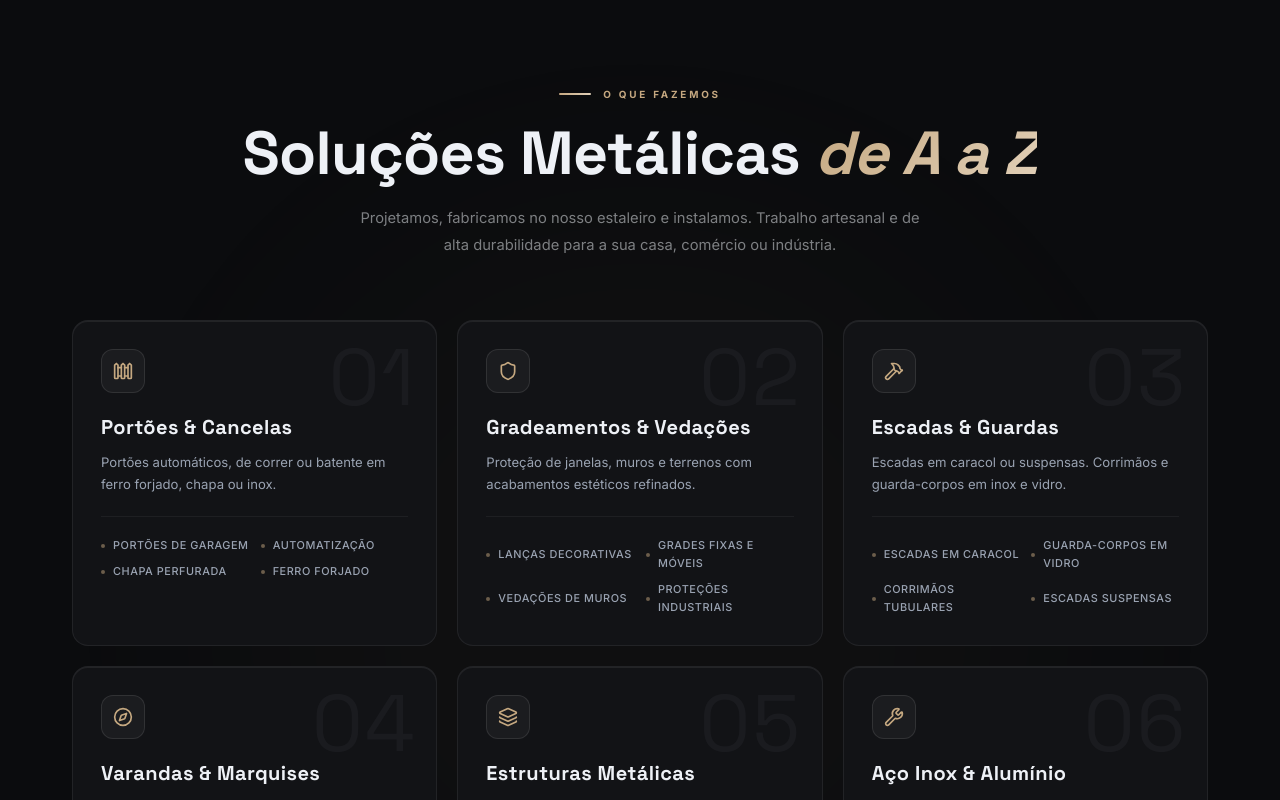
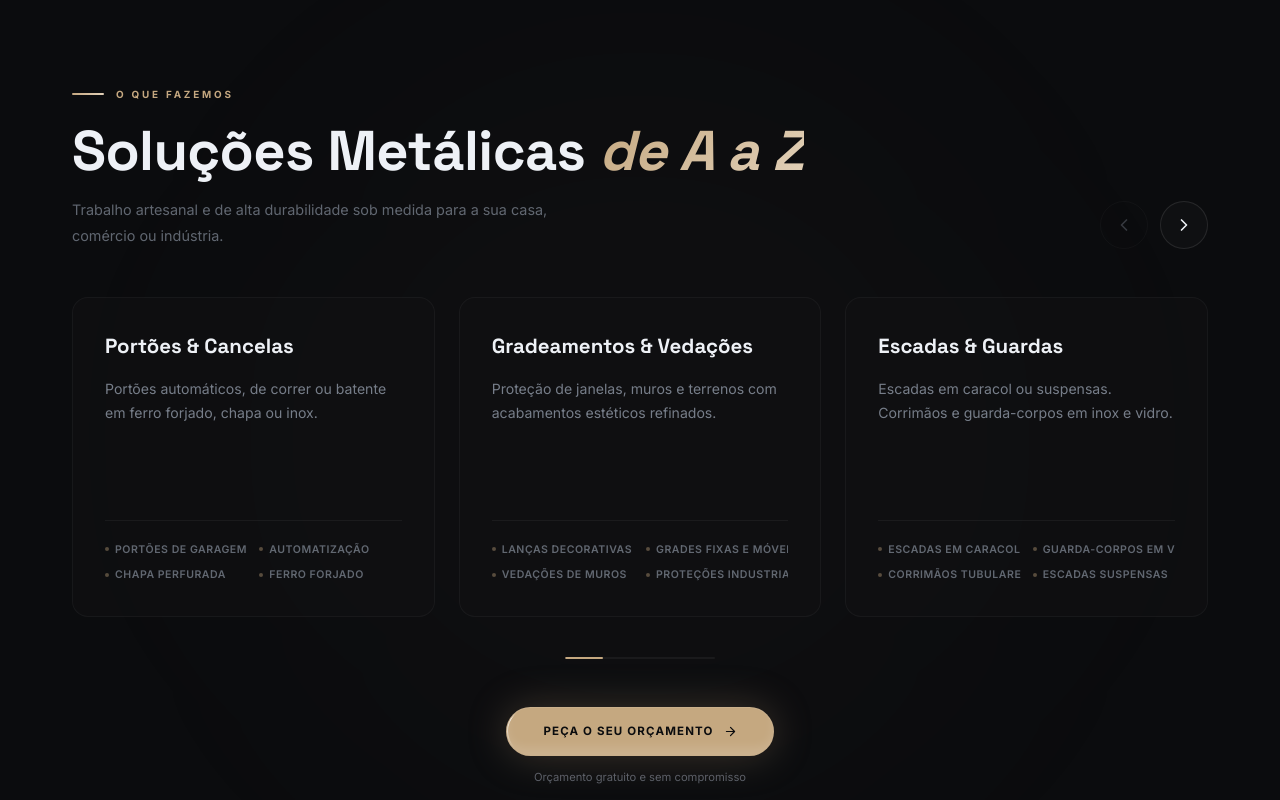
Before and after one commit to mendesrui19/SilvaePino_Serralharia, a React (Vite) app: page / in a window 1280 px wide. Shown: the part 1740-2540 px from the top of the page. Built offline with nearby package versions, Linux system fonts and the light colour scheme.

Commit message:
feat: transform Services into carousel and design professional minimalist cards

```diff
--- a/src/components/sections/Services.tsx
+++ b/src/components/sections/Services.tsx
@@ -1,15 +1,13 @@
-import React, { useCallback } from "react";
-import { motion, useMotionTemplate, useMotionValue } from "framer-motion";
+import { useState, useEffect, useRef } from "react";
+import { motion } from "framer-motion";
+import { ChevronLeft, ChevronRight } from "lucide-react";
 import { ShimmerButton } from "../ui/shimmer-button";
-import { Fence, Shield, Hammer, Compass, Layers, Wrench } from "lucide-react";
 
 interface ServiceItem {
   id: string;
   title: string;
   desc: string;
   details: string[];
-  icon: React.ComponentType<any>;
-  color: string;
 }
 
 const services: ServiceItem[] = [
@@ -18,150 +16,185 @@ const services: ServiceItem[] = [
     title: "Portões & Cancelas",
     desc: "Portões automáticos, de correr ou batente em ferro forjado, chapa ou inox.",
     details: ["Portões de garagem", "Automatização", "Chapa perfurada", "Ferro forjado"],
-    icon: Fence,
-    color: "rgba(255,106,43,0.12)",
   },
   {
     id: "02",
     title: "Gradeamentos & Vedações",
     desc: "Proteção de janelas, muros e terrenos com acabamentos estéticos refinados.",
     details: ["Lanças decorativas", "Grades fixas e móveis", "Vedações de muros", "Proteções industriais"],
-    icon: Shield,
-    color: "rgba(255,106,43,0.10)",
   },
   {
     id: "03",
     title: "Escadas & Guardas",
     desc: "Escadas em caracol ou suspensas. Corrimãos e guarda-corpos em inox e vidro.",
     details: ["Escadas em caracol", "Guarda-corpos em vidro", "Corrimãos tubulares", "Escadas suspensas"],
-    icon: Hammer,
-    color: "rgba(255,179,71,0.10)",
   },
   {
     id: "04",
     title: "Varandas & Marquises",
     desc: "Estruturas completas para varandas e fechos de marquise com isolamento acústico.",
     details: ["Marquises térmicas", "Alumínio lacado", "Vidro duplo", "Caixilharias"],
-    icon: Compass,
-    color: "rgba(57,224,255,0.08)",
   },
   {
     id: "05",
     title: "Estruturas Metálicas",
     desc: "Telheiros, alpendres, asnas, pilares e pavimentos sandwich de fabrico integral.",
     details: ["Coberturas sandwich", "Alpendres e telheiros", "Asnas e vigas", "Pavilhões industriais"],
-    icon: Layers,
-    color: "rgba(255,106,43,0.08)",
   },
   {
     id: "06",
     title: "Aço Inox & Alumínio",
     desc: "Mobiliário, letras e artefactos personalizados para fins residenciais ou comerciais.",
     details: ["Letras e símbolos", "Mesas em inox", "Mobiliário comercial", "Artefactos sob medida"],
-    icon: Wrench,
-    color: "rgba(255,179,71,0.08)",
   },
 ];
 
-function ServiceCard({ service, index }: { service: ServiceItem; index: number }) {
-  const mouseX = useMotionValue(-200);
-  const mouseY = useMotionValue(-200);
+export function Services() {
+  const [currentIndex, setCurrentIndex] = useState(0);
+  const [visibleCards, setVisibleCards] = useState(3);
+  const containerRef = useRef<HTMLDivElement>(null);
 
-  const handleMouseMove = useCallback(
-    (e: React.MouseEvent<HTMLDivElement>) => {
-      const { left, top } = e.currentTarget.getBoundingClientRect();
-      mouseX.set(e.clientX - left);
-      mouseY.set(e.clientY - top);
-    },
-    [mouseX, mouseY]
+  // Responsive visible cards count
+  useEffect(() => {
+    const handleResize = () => {
+      if (window.innerWidth < 640) {
+        setVisibleCards(1);
+      } else if (window.innerWidth < 1024) {
+        setVisibleCards(2);
+      } else {
+        setVisibleCards(3);
+      }
+    };
+
+    handleResize();
+    window.addEventListener("resize", handleResize);
+    return () => window.removeEventListener("resize", handleResize);
+  }, []);
+
+  // Ensure currentIndex stays in bounds if visibleCards changes
+  useEffect(() => {
+    const maxIndex = services.length - visibleCards;
+    if (currentIndex > maxIndex) {
+      setCurrentIndex(Math.max(0, maxIndex));
+    }
+  }, [visibleCards, currentIndex]);
+
+  const nextSlide = () => {
+    setCurrentIndex((prev) =>
+      prev < services.length - visibleCards ? prev + 1 : prev
     );
+  };
 
-  const handleMouseLeave = useCallback(() => {
-    mouseX.set(-200);
-    mouseY.set(-200);
-  }, [mouseX, mouseY]);
+  const prevSlide = () => {
+    setCurrentIndex((prev) => (prev > 0 ? prev - 1 : prev));
+  };
 
-  const Icon = service.icon;
+  const maxIndex = services.length - visibleCards;
 
   return (
-    <motion.div
-      initial={{ opacity: 0, y: 30 }}
-      whileInView={{ opacity: 1, y: 0 }}
-      viewport={{ once: true, margin: "-60px" }}
-      transition={{ duration: 0.5, delay: index * 0.08 }}
-      onMouseMove={handleMouseMove}
-      onMouseLeave={handleMouseLeave}
-      className="group relative flex flex-col p-7 rounded-2xl bg-bg-sec border border-white/[0.07] overflow-hidden transition-all duration-400 hover:border-accent/35 hover:-translate-y-2 hover:shadow-[0_20px_60px_rgba(0,0,0,0.5)] cursor-default inset-highlight"
-    >
-      {/* Spotlight */}
-      <motion.div
-        className="pointer-events-none absolute -inset-px rounded-2xl opacity-0 transition-opacity duration-300 group-hover:opacity-100"
-        style={{
-          background: useMotionTemplate`
-            radial-gradient(220px circle at ${mouseX}px ${mouseY}px, rgba(255, 106, 43, 0.1), transparent 100%)
-          `,
-        }}
-      />
+    <section id="servicos" className="py-[110px] bg-bg-base overflow-hidden relative border-t border-white/[0.04]">
+      {/* Background accent */}
+      <div className="absolute top-1/2 left-1/2 -translate-x-1/2 -translate-y-1/2 w-[800px] h-[800px] bg-accent/[0.02] rounded-full blur-[130px] pointer-events-none" />
 
-      {/* Number */}
-      <span className="svc-num">{service.id}</span>
+      <div className="container max-w-[1200px] mx-auto px-5 md:px-8 relative z-10">
 
-      {/* Icon container */}
-      <div className="relative z-10 w-11 h-11 rounded-xl bg-white/[0.04] border border-white/10 flex items-center justify-center text-accent mb-5 group-hover:bg-gradient-to-br group-hover:from-accent2 group-hover:to-accent group-hover:text-bg-base group-hover:border-transparent group-hover:shadow-[0_0_24px_rgba(255,106,43,0.4)] transition-all duration-300">
-        <Icon className="w-5 h-5" />
+        {/* Header with Nav arrows */}
+        <div className="flex flex-col md:flex-row md:items-end justify-between mb-12 gap-6">
+          <div>
+            <div className="section-tag">O que fazemos</div>
+            <h2 className="font-display text-[clamp(2.2rem,5vw,3.5rem)] leading-[1.05] font-bold tracking-[-0.01em]">
+              Soluções Metálicas <span className="gradient-text italic">de A a Z</span>
+            </h2>
+            <p className="mt-4 text-dim/60 text-[0.9rem] leading-[1.8] max-w-[500px]">
+              Trabalho artesanal e de alta durabilidade sob medida para a sua casa, comércio ou indústria.
+            </p>
           </div>
 
-      <div className="relative z-10">
-        <h3 className="svc-name group-hover:text-accent transition-colors duration-300">{service.title}</h3>
-        <p className="svc-desc mb-5">{service.desc}</p>
+          {/* Navigation Controls */}
+          <div className="flex items-center gap-3 self-start md:self-end">
+            <button
+              onClick={prevSlide}
+              disabled={currentIndex === 0}
+              className={`w-12 h-12 rounded-full border border-white/10 flex items-center justify-center transition-all ${
+                currentIndex === 0
+                  ? "opacity-30 cursor-not-allowed text-dim"
+                  : "text-white hover:border-accent hover:text-accent cursor-pointer bg-white/[0.02]"
+              }`}
+              aria-label="Anterior"
+            >
+              <ChevronLeft className="w-5 h-5" />
+            </button>
+            <button
+              onClick={nextSlide}
+              disabled={currentIndex >= maxIndex}
+              className={`w-12 h-12 rounded-full border border-white/10 flex items-center justify-center transition-all ${
+                currentIndex >= maxIndex
+                  ? "opacity-30 cursor-not-allowed text-dim"
+                  : "text-white hover:border-accent hover:text-accent cursor-pointer bg-white/[0.02]"
+              }`}
+              aria-label="Seguinte"
+            >
+              <ChevronRight className="w-5 h-5" />
+            </button>
+          </div>
+        </div>
 
-        {/* Divider */}
-        <div className="w-full h-px bg-white/[0.05] mb-5 group-hover:bg-accent/20 transition-colors duration-300" />
+        {/* Carousel Container */}
+        <div className="relative overflow-hidden w-full" ref={containerRef}>
+          <motion.div
+            className="flex gap-6 w-full"
+            animate={{ x: `calc(-${currentIndex * (100 / visibleCards)}% - ${currentIndex * 16}px)` }}
+            transition={{ type: "spring", stiffness: 220, damping: 26 }}
+          >
+            {services.map((service) => (
+              <div
+                key={service.id}
+                style={{ width: `calc((100% - ${(visibleCards - 1) * 24}px) / ${visibleCards})` }}
+                className="shrink-0"
+              >
+                <div className="group relative flex flex-col p-8 rounded-2xl bg-bg-sec/45 border border-white/[0.04] transition-all duration-300 hover:border-accent/30 hover:bg-bg-sec/70 h-[320px] justify-between">
 
-        {/* Details */}
-        <ul className="grid grid-cols-2 gap-y-2 gap-x-3 text-[0.68rem] text-dim font-medium uppercase tracking-wider">
+                  {/* Decorative golden accent top line on hover */}
+                  <div className="absolute top-0 left-8 right-8 h-[2px] bg-gradient-to-r from-transparent via-accent/40 to-transparent scale-x-0 group-hover:scale-x-100 transition-transform duration-500 rounded-full" />
+
+                  <div className="flex flex-col">
+                    <h3 className="font-display text-[1.28rem] font-bold text-white group-hover:text-accent transition-colors duration-300 mb-3.5">
+                      {service.title}
+                    </h3>
+                    <p className="text-[0.88rem] text-dim/75 leading-[1.7] font-body font-normal">
+                      {service.desc}
+                    </p>
+                  </div>
+
+                  <div>
+                    {/* Minimal divider */}
+                    <div className="w-full h-px bg-white/[0.05] mb-5 group-hover:bg-accent/10 transition-colors duration-300" />
+
+                    {/* Details list */}
+                    <ul className="grid grid-cols-2 gap-y-2 gap-x-3 text-[0.66rem] text-dim/60 font-semibold uppercase tracking-wider">
                       {service.details.map((detail, idx) => (
-            <li key={idx} className="flex items-center gap-2 group-hover:text-white/60 transition-colors duration-200">
-              <span className="w-1 h-1 rounded-full bg-accent/50 shrink-0" />
+                        <li key={idx} className="flex items-center gap-1.5 truncate group-hover:text-white/60 transition-colors duration-200">
+                          <span className="w-1 h-1 rounded-full bg-accent/40 shrink-0" />
                           {detail}
                         </li>
                       ))}
                     </ul>
                   </div>
+
+                </div>
+              </div>
+            ))}
           </motion.div>
-  );
-}
+        </div>
 
-export function Services() {
-  return (
-    <section id="servicos" className="py-[110px] bg-bg-base overflow-hidden relative border-t border-white/[0.04]">
-      {/* Background accent */}
-      <div className="absolute top-1/2 left-1/2 -translate-x-1/2 -translate-y-1/2 w-[800px] h-[800px] bg-accent/[0.025] rounded-full blur-[120px] pointer-events-none" />
-
-      <div className="container max-w-[1200px] mx-auto px-5 md:px-8 relative z-10">
-
-        {/* Header */}
+        {/* Progress indicator bar */}
+        <div className="w-full max-w-[150px] mx-auto h-[2px] bg-white/5 rounded-full mt-10 overflow-hidden relative">
           <motion.div
-          initial={{ opacity: 0, y: 30 }}
-          whileInView={{ opacity: 1, y: 0 }}
-          viewport={{ once: true, margin: "-80px" }}
-          transition={{ duration: 0.7, ease: "easeOut" }}
-          className="text-center mb-[60px]"
-        >
-          <div className="section-tag mx-auto justify-center">O que fazemos</div>
-          <h2 className="font-display text-[clamp(2.2rem,5vw,3.8rem)] leading-[1.04] font-bold tracking-[-0.01em]">
-            Soluções Metálicas <span className="gradient-text italic">de A a Z</span>
-          </h2>
-          <p className="mt-5 text-[#eef1f6]/50 text-[0.92rem] leading-[1.85] max-w-[580px] mx-auto">
-            Projetamos, fabricamos no nosso estaleiro e instalamos. Trabalho artesanal e de alta durabilidade para a sua casa, comércio ou indústria.
-          </p>
-        </motion.div>
-
-        {/* Grid */}
-        <div className="grid grid-cols-1 md:grid-cols-2 lg:grid-cols-3 gap-5">
-          {services.map((service, i) => (
-            <ServiceCard key={service.id} service={service} index={i} />
-          ))}
+            className="absolute top-0 bottom-0 left-0 bg-accent rounded-full"
+            style={{ width: `${(1 / (services.length - visibleCards + 1)) * 100}%` }}
+            animate={{ x: `${(currentIndex / services.length) * 150 * (services.length / (services.length - visibleCards + 1))}px` }}
+            transition={{ type: "spring", stiffness: 220, damping: 26 }}
+          />
         </div>
 
         {/* CTA */}
@@ -169,21 +202,21 @@ export function Services() {
           initial={{ opacity: 0, y: 20 }}
           whileInView={{ opacity: 1, y: 0 }}
           viewport={{ once: true }}
-          transition={{ duration: 0.6, delay: 0.3 }}
-          className="flex flex-col items-center mt-14 gap-3"
+          transition={{ duration: 0.6, delay: 0.2 }}
+          className="flex flex-col items-center mt-12 gap-3"
         >
           <ShimmerButton
             href="#contacto"
             background="#c5a880"
             shimmerColor="#ffffff"
-            className="text-bg-base font-bold tracking-widest uppercase text-[0.75rem] px-10 py-4 shadow-[0_0_50px_rgba(197,168,128,0.3)] hover:-translate-y-1 flex items-center gap-2.5 rounded-full"
+            className="text-bg-base font-bold tracking-widest uppercase text-[0.72rem] px-9 py-3.5 shadow-[0_0_40px_rgba(197,168,128,0.25)] hover:-translate-y-1 flex items-center gap-2.5 rounded-full"
           >
             Peça o seu orçamento
             <svg viewBox="0 0 16 16" fill="none" className="w-[13px] h-[13px]">
               <path d="M3 8h10M8 3l5 5-5 5" stroke="currentColor" strokeWidth="1.5" strokeLinecap="round" strokeLinejoin="round"/>
             </svg>
           </ShimmerButton>
-          <p className="text-[0.72rem] text-dim/60">Orçamento gratuito e sem compromisso</p>
+          <p className="text-[0.7rem] text-dim/55">Orçamento gratuito e sem compromisso</p>
         </motion.div>
 
       </div>
```
Lines whose indentation alone changed are shown as unchanged.
